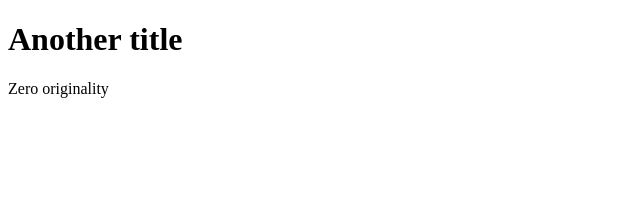
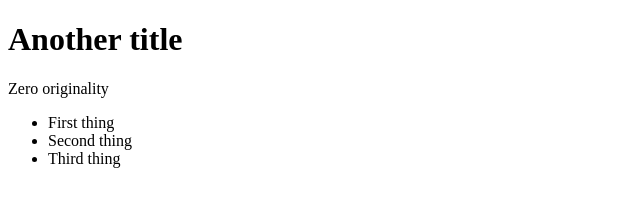
Before and after one commit to grungi-ankhfire/first_repo, a plain HTML site: page index.html in a window 1280 px wide. Shown: the whole page, without its empty margins (0-640 px from the left). Drawn offline with Linux system fonts and the light colour scheme.

Commit message:
Change title and add list

```diff
--- a/index.html
+++ b/index.html
@@ -3,11 +3,17 @@
 <head>
     <meta charset="UTF-8">
     <meta name="viewport" content="width=device-width, initial-scale=1.0">
-    <title>Document</title>
+    <title>Other title</title>
 </head>
 <body>
     <h1>Another title</h1>
 
     <p>Zero originality</p>
+
+    <ul>
+        <li>First thing</li>
+        <li>Second thing</li>
+        <li>Third thing</li>
+    </ul>
 </body>
 </html>
```
